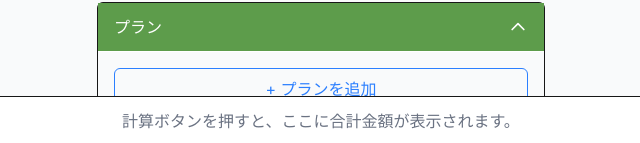
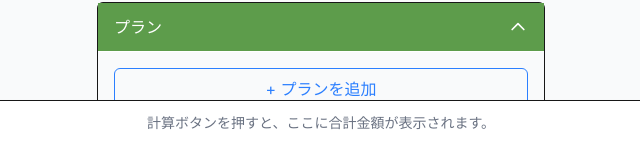
Before and after one commit to ryosuke-kubota/sewakuru-fee-calculatior, a Next.js app: page / in a window 1280 px wide. Shown: the part 655-798 px from the top of the page, without its empty margins (319-959 px from the left). Built offline with nearby package versions, Linux system fonts and the light colour scheme.

Commit message:
fix text size

```diff
--- a/src/components/form/FormSummary.tsx
+++ b/src/components/form/FormSummary.tsx
@@ -16,7 +16,7 @@ export function FormSummary() {
   if (!calculationResult) {
     return (
       <div className="fixed bottom-0 left-0 right-0 bg-white border-t shadow-md p-3 z-0">
-        <div className="max-w-md mx-auto text-center text-gray-500">
+        <div className="max-w-md mx-auto text-center text-gray-500 text-sm">
           計算ボタンを押すと、ここに合計金額が表示されます。
         </div>
       </div>
```
